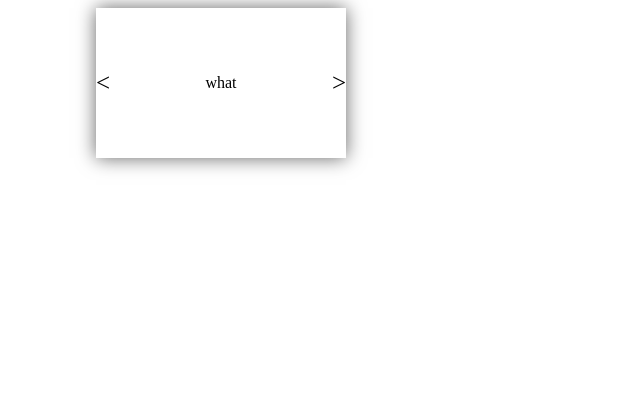
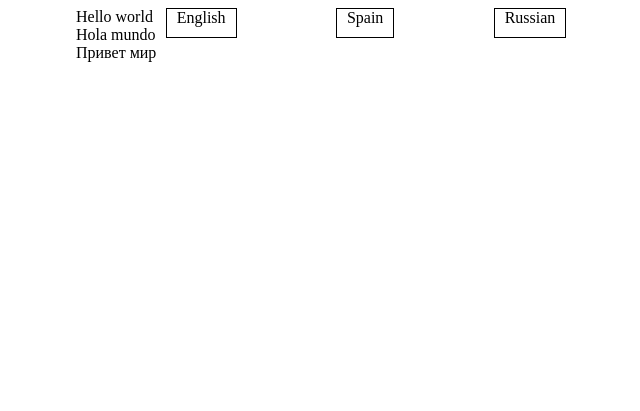
Before and after one commit to Adilet312/Webpack, a website built with webpack: page src/index.html in a window 1280 px wide. Shown: the whole page, without its empty margins (314-954 px from the left). Built offline with nearby package versions, Linux system fonts and the light colour scheme.

Commit message:
Add tabs

```diff
--- a/src/index.html
+++ b/src/index.html
@@ -4,6 +4,24 @@
     <title>ExtraClass</title>
   </head>
   <body>
-    <ul class='output'></ul>
+      <section class = 'tabbed-area'>
+        <ul class = 'tabs group'>
+          <li><a href = '#english' > English</a></li>
+          <li><a href = '#spain' > Spain</a></li>
+          <li><a href = '#russian' > Russian</a></li>
+        </ul>
+        <div class = 'tab-container'>
+          <div id = 'english'>
+            Hello world
+          </div>
+          <div id = 'spain'>
+            Hola mundo
+          </div>
+          <div id = 'russian'>
+            Привет мир
+          </div>
+        </div>
+
+      </section>
   </body>
 </html>
--- a/src/main.js
+++ b/src/main.js
@@ -1,48 +1 @@
 import './styles.css';
-
-const Dictonary = [
-  { english: 'what',russian: 'что' },
-  { english: 'where',russian: 'где' },
-  { english: 'when',russian: 'когда' },
-  { english: 'how',russian: 'как' }
-]
-
-const ul = document.querySelector('ul');
-
-
-window.addEventListener('DOMContentLoaded', () =>{
-  createCard();
-  let right = document.querySelector('.forward');
-  let left = document.querySelector('.back');
-  right.addEventListener( 'click', ()=>{
-    let index = Math.floor( Math.random()*3);
-    let word = Dictonary[index].english;
-    right.nextElementSibling.innerText = word;
-  })
-  left.addEventListener( 'click', ()=>{
-    let index = Math.floor( Math.random()*3);
-    let word = Dictonary[index].english;
-    left.previousElementSibling.innerText = word;
-  })
-})
-function createCard(){
-
-  let li = document.createElement('li');
-  let section =  document.createElement('section');
-  let  forward=  document.createElement('span');
-  forward.setAttribute('class','forward');
-  forward.innerText = '<';
-  let  back=  document.createElement('span');
-  back.setAttribute('class','back');
-  back.innerText = '>';
-  section.innerText = `${Dictonary[0].english}`
-  li.appendChild(forward);
-  li.appendChild(section);
-  li.appendChild(back);
-  ul.appendChild(li);
-
-}
-
-// function displayCard(){
-//   let right =
-// }
--- a/src/styles.css
+++ b/src/styles.css
@@ -1,20 +1,29 @@
+section{
+  width:500px;
+  margin: 0 auto;
+  height:400px;
+  background: #fff;
+  position: relative;
+}
 ul{
   margin: 0 auto;
  list-style: none;
- width:500px;
+  display: flex;
+  flex-direction: row;
+  justify-content: space-around;
+  position: absolute;
+  width:100%;
+  height:30px;
 }
 ul li{
-  width:250px;
-  height:150px;
-  background: #fff;
-  box-shadow: 0 0 18px rgba(0,0,0,0.6);
+  border:1px solid black;
+}
+ul li a{
+  text-decoration: none;
+  color:black;
+  padding: 4px 10px;
   position: relative;
-  display: flex;
-  flex-direction: row;
-  justify-content: space-between;
-  box-sizing: border-box;
-  align-items: center;
 }
-ul li span{
-  font-size: 25px;
+.tabs li a:hover{
+  background: #ccc;
 }
```
Also changed, not shown: src/TraverseDOM/TraverseDOM.js (added, +16 -0 lines).
